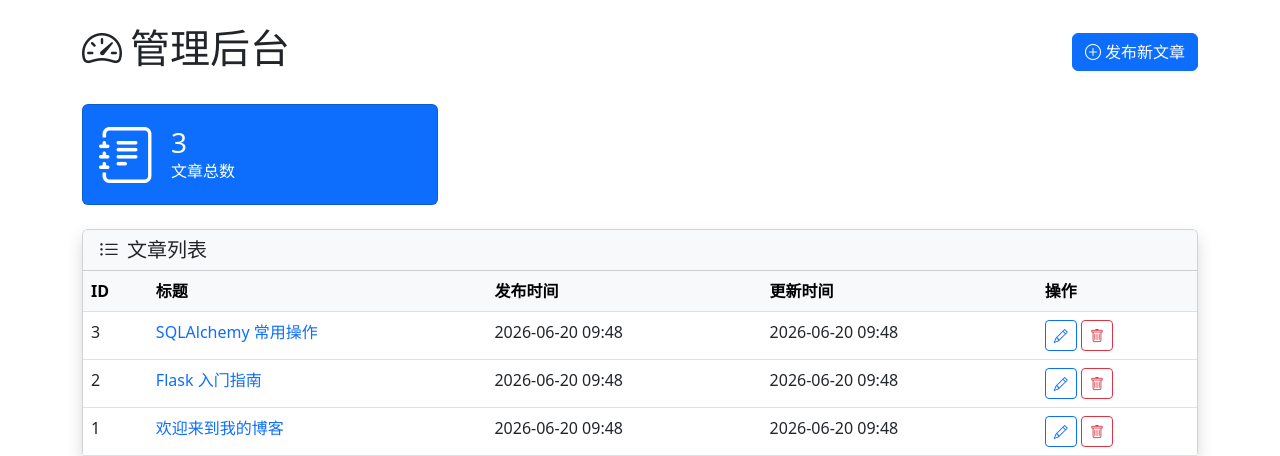
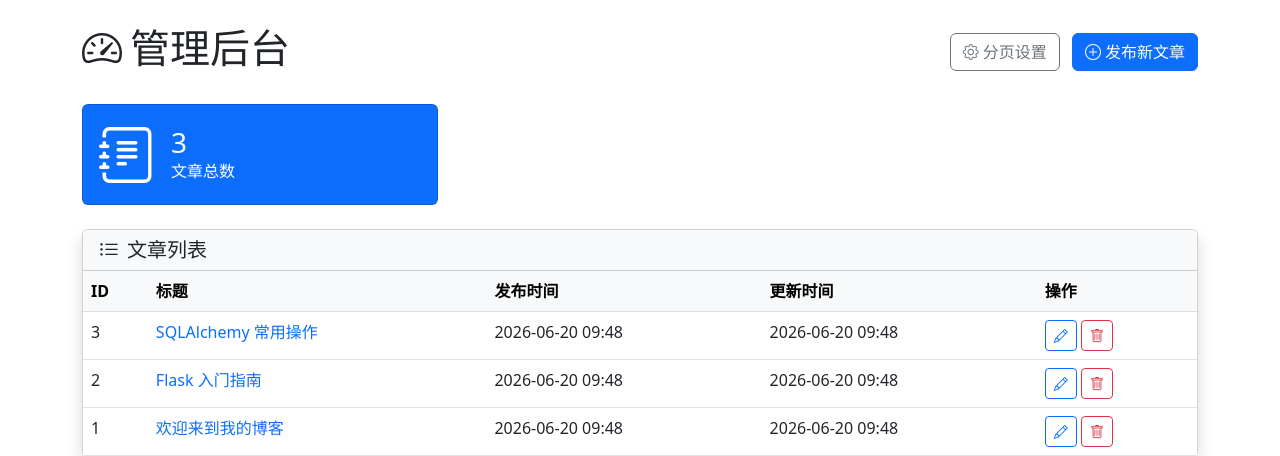
Before and after one commit to xingleiwu/flask-personal-blog, a Flask app: page /admin in a window 1280 px wide. Shown: the part 56-512 px from the top of the page. Run offline with Flask 3, Linux system fonts and the light colour scheme; the visitor is signed in with stand-in values (Sample User, id 1).

Commit message:
feat: 新增分页大小自定义设置功能

```diff
--- a/app.py
+++ b/app.py
@@ -5,7 +5,7 @@ import markdown
 from markupsafe import Markup
 
 from config import Config
-from models import db, Article, AdminUser
+from models import db, Article, AdminUser, SiteSetting
 from forms import LoginForm, ArticleForm
 
 app = Flask(__name__)
@@ -22,6 +22,15 @@ def load_user(username):
     if username == app.config['ADMIN_USERNAME']:
         return AdminUser(username)
     return None
+
+VALID_PAGE_SIZES = [5, 10, 20, 50]
+
+def get_per_page():
+    value = SiteSetting.get('per_page', '10')
+    per_page = int(value)
+    if per_page not in VALID_PAGE_SIZES:
+        per_page = 10
+    return per_page
 
 def init_db():
     with app.app_context():
@@ -44,11 +53,14 @@ def init_db():
             db.session.add_all(sample_articles)
             db.session.commit()
             print('示例文章已添加')
+        if not SiteSetting.get('per_page'):
+            SiteSetting.set('per_page', '10')
+            print('默认分页设置已初始化')
 
 @app.route('/')
 def index():
     page = request.args.get('page', 1, type=int)
-    per_page = 10
+    per_page = get_per_page()
     articles = Article.query.order_by(Article.created_at.desc()).paginate(
         page=page, per_page=per_page, error_out=False
     )
@@ -67,7 +79,7 @@ def article_detail(article_id):
 def search():
     keyword = request.args.get('q', '').strip()
     page = request.args.get('page', 1, type=int)
-    per_page = 10
+    per_page = get_per_page()
 
     if keyword:
         articles = Article.query.filter(
@@ -118,6 +130,24 @@ def admin():
     )
     return render_template('admin.html', articles=articles)
 
+@app.route('/admin/settings', methods=['GET', 'POST'])
+@login_required
+def admin_settings():
+    if request.method == 'POST':
+        per_page = request.form.get('per_page', '10')
+        if int(per_page) in VALID_PAGE_SIZES:
+            SiteSetting.set('per_page', per_page)
+            flash(f'分页大小已更新为每页 {per_page} 条', 'success')
+        else:
+            flash('无效的分页大小', 'danger')
+        return redirect(url_for('admin_settings'))
+    current_per_page = get_per_page()
+    return render_template('admin.html',
+        articles=None,
+        current_per_page=current_per_page,
+        page_sizes=VALID_PAGE_SIZES,
+        show_settings=True)
+
 @app.route('/admin/article/new', methods=['GET', 'POST'])
 @login_required
 def new_article():
--- a/templates/admin.html
+++ b/templates/admin.html
@@ -5,11 +5,53 @@
 {% block content %}
 <div class="d-flex justify-content-between align-items-center mb-4">
     <h1><i class="bi bi-speedometer2 me-2"></i>管理后台</h1>
-    <a href="{{ url_for('new_article') }}" class="btn btn-primary">
-        <i class="bi bi-plus-circle me-1"></i>发布新文章
+    <div>
+        <a href="{{ url_for('admin_settings') }}" class="btn btn-outline-secondary me-2">
+            <i class="bi bi-gear me-1"></i>分页设置
+        </a>
+        <a href="{{ url_for('new_article') }}" class="btn btn-primary">
+            <i class="bi bi-plus-circle me-1"></i>发布新文章
+        </a>
+    </div>
+</div>
+
+{% if show_settings %}
+<div class="card shadow mb-4">
+    <div class="card-header bg-light">
+        <h5 class="card-title mb-0"><i class="bi bi-gear me-2"></i>分页大小设置</h5>
+    </div>
+    <div class="card-body">
+        <p class="text-muted mb-3">设置前台首页和搜索结果页每页显示的文章数量，修改后立即生效。</p>
+        <form method="POST" action="{{ url_for('admin_settings') }}">
+            <div class="row align-items-end">
+                <div class="col-auto">
+                    <label class="form-label fw-bold">每页显示文章数</label>
+                    <div class="btn-group" role="group">
+                        {% for size in page_sizes %}
+                        <input type="radio" class="btn-check" name="per_page" id="size_{{ size }}" value="{{ size }}" autocomplete="off" {% if size == current_per_page %}checked{% endif %}>
+                        <label class="btn btn-outline-primary" for="size_{{ size }}">{{ size }} 条</label>
+                        {% endfor %}
+                    </div>
+                </div>
+                <div class="col-auto">
+                    <button type="submit" class="btn btn-success">
+                        <i class="bi bi-check-lg me-1"></i>保存设置
+                    </button>
+                </div>
+            </div>
+        </form>
+        <div class="mt-3">
+            <span class="badge bg-info"><i class="bi bi-info-circle me-1"></i>当前设置：每页 {{ current_per_page }} 条</span>
+        </div>
+    </div>
+</div>
+
+<div class="text-center">
+    <a href="{{ url_for('admin') }}" class="btn btn-outline-primary">
+        <i class="bi bi-arrow-left me-1"></i>返回文章列表
     </a>
 </div>
-
+{% else %}
 <div class="row mb-4">
     <div class="col-md-4">
         <div class="card bg-primary text-white">
@@ -148,4 +190,5 @@
         {% endif %}
     </div>
 </div>
+{% endif %}
 {% endblock %}
```
Also changed, not shown: models.py (+20 -0 lines).
